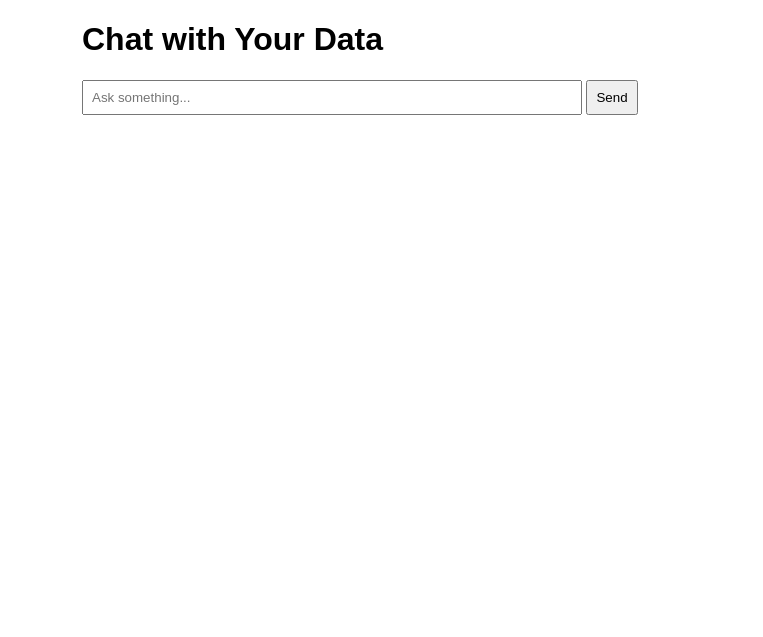
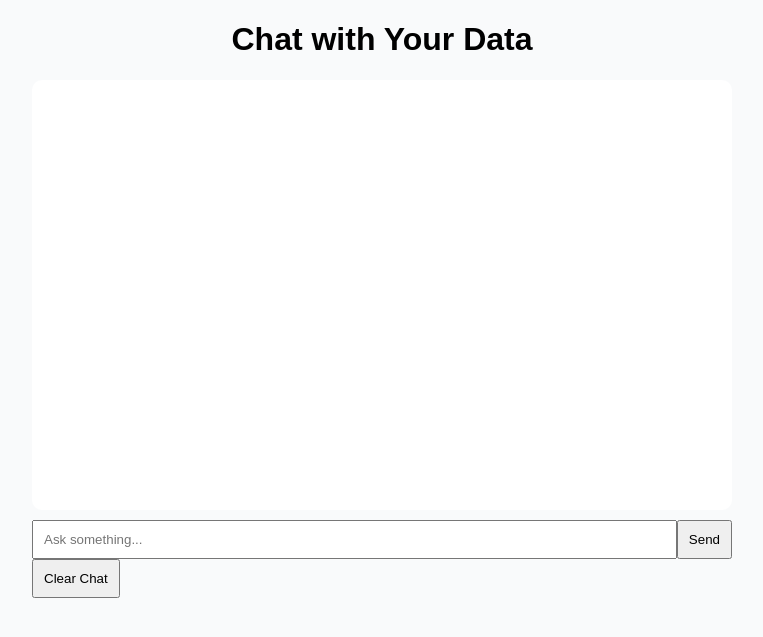
Before and after one commit to rferna214/RonsChatter, a Flask app: page / in a window 1280 px wide. Shown: the top 637 px of the page, without its empty margins (258-1021 px from the left). Run offline with Flask 3, Linux system fonts and the light colour scheme.

Commit message:
finished teh chat

```diff
--- a/project/app.py
+++ b/project/app.py
@@ -26,28 +26,24 @@ def index():
 
 
         chat_history.append({"role": "user", "content": question})
+        system_prompt = f"""
+            You are an AI data assistant.
 
+            Rules:
+            - Use ONLY the dataset
+            - Be concise
+            - No long explanations
+            - No mentioning being an AI
+
+            Dataset:
+            {users}
+            """
         response = client.messages.create(
             model="claude-3-haiku-20240307",
             max_tokens=500,
-            messages = [
-    {
-        "role": "user",
-        "content": f"""
-You are a data analyst.
-
-Rules:
-- Use ONLY the dataset provided
-- Give SHORT, DIRECT answers
-- Do NOT list all users unless asked
-- Do NOT explain step-by-step unless asked
-
-Dataset:
-{users}
-
-"""
-    }
-] + chat_history
+            messages  = [
+                {"role": "user", "content": system_prompt}
+            ] + chat_history
         )
 
 
@@ -55,7 +51,9 @@ Dataset:
         answer = response.content[0].text
 
         chat_history.append({"role": "assistant", "content": answer})
-
+        if "clear" in request.form:
+            chat_history.clear()
+            return render_template("index.html", chat=chat_history)
 
     return render_template("index.html", chat=chat_history)
 
--- /dev/null
+++ b/project/static/styles.css
@@ -0,0 +1,58 @@
+
+body {
+    font-family: Arial;
+    max-width: 700px;
+    margin: auto;
+    background: #f9fafb;
+}
+
+h1 {
+    text-align: center;
+}
+
+.chat-box {
+    background: white;
+    padding: 15px;
+    border-radius: 10px;
+    height: 400px;
+    overflow-y: scroll;
+    margin-bottom: 10px;
+}
+
+.user {
+    text-align: right;
+    margin: 5px;
+}
+
+.assistant {
+    text-align: left;
+    margin: 5px;
+}
+
+.bubble {
+    display: inline-block;
+    padding: 10px;
+    border-radius: 10px;
+}
+
+.user .bubble {
+    background: #3b82f6;
+    color: white;
+}
+
+.assistant .bubble {
+    background: #e5e7eb;
+}
+
+form {
+    display: flex;
+}
+
+input {
+    flex: 1;
+    padding: 10px;
+}
+
+button {
+    padding: 10px;
+}
--- a/project/templates/index.html
+++ b/project/templates/index.html
@@ -1,38 +1,30 @@
 <!DOCTYPE html>
 <html>
 <head>
-
-    <style>
-        body {
-            font-family: Arial; max-width: 600px; margin: auto;
-        }
-        input {
-            width: 80%; padding: 8px;
-        }
-        button {
-            padding: 8px;
-        }
-        p {
-            background: #f4f4f4; padding: 8px; border-radius: 5px;
-        }
-    </style>
+    <link rel="stylesheet" href="{{ url_for('static', filename='styles.css') }}">
     <title>AI User Chat</title>
 </head>
 <body>
     <h1>Chat with Your Data</h1>
 
-    <div>
-        {% for message in chat %}
-            <p>
-                <strong>{{ message.role }}:</strong>
+<div class="chat-box">
+    {% for message in chat %}
+        <div class="{{ message.role }}">
+            <div class="bubble">
                 {{ message.content }}
-            </p>
-        {% endfor %}
-    </div>
+            </div>
+        </div>
+    {% endfor %}
+</div>
 
     <form method="POST">
         <input type="text" name="question" placeholder="Ask something..." required>
         <button type="submit">Send</button>
     </form>
+
+    <form method="POST">
+        <button name ="clear" value=""true>Clear Chat</button>
+    </form>
+
 </body>
 </html>
```
